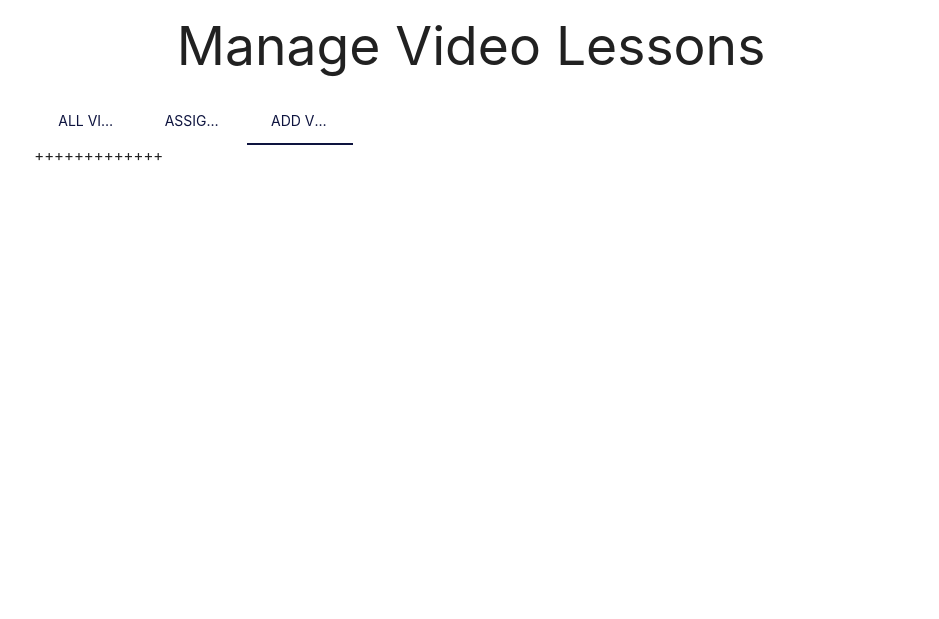
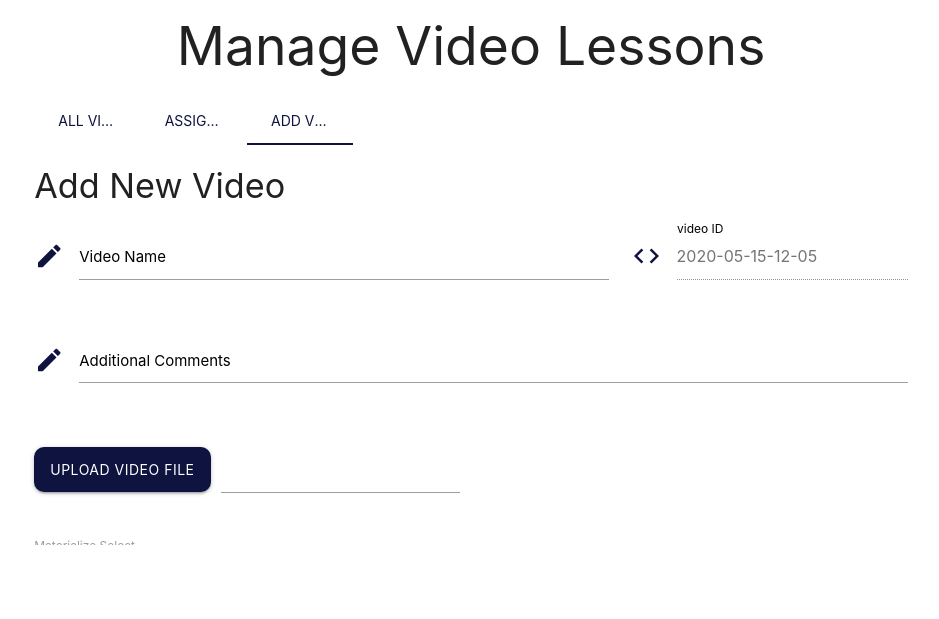
Before and after one commit to yongtheskill/StarHorizonElearning, a Django app: page /videoLessons/manage/ in a window 1280 px wide, after a click on "ADD VIDEOS". Shown: the part 64-683 px from the top of the page, without its empty margins (169-1108 px from the left). Run offline with Django 3.2, Linux system fonts and the light colour scheme; a user stored in the database is signed in.

Commit message:
video upload system

```diff
--- a/templates/base.html
+++ b/templates/base.html
@@ -1,6 +1,7 @@
 <!DOCTYPE html>
 <html>
   <head>
+
     {% load static %}
     <!--Import Google Icon Font-->
     <link href="https://fonts.googleapis.com/icon?family=Material+Icons" rel="stylesheet">
@@ -13,6 +14,9 @@
     <!--Let browser know website is optimized for mobile-->
     <meta name="viewport" content="width=device-width, initial-scale=1.0"/>
 
+  </head>
+
+  <body>
     <!-- navbar -->
     <div class="navbar-fixed">
       <nav class="transparent z-depth-0">
@@ -42,9 +46,7 @@
         </div>
       </nav>
     </div>
-  </head>
-
-  <body>
+    {% if notAuthorised != True %}
       <div class="container">
         {% block content %}
         {% endblock %}
@@ -53,13 +55,72 @@
       {% block fullWidthContent %}
       {% endblock %}
 
+
+
+
       <!--JavaScript at end of body for optimized loading-->
       <script src="https://code.jquery.com/jquery-3.4.1.min.js"
       integrity="sha256-CSXorXvZcTkaix6Yvo6HppcZGetbYMGWSFlBw8HfCJo=" crossorigin="anonymous"></script>
       <script type="text/javascript" src="{% static "js/materialize.min.js" %}"></script>
-
       {% block javascript %}
       {% endblock %}
+
+      {% if error %}
+      <!-- Modals -->
+      <div id="baseModal" class="modal accent-1">
+        <div class="modal-content">
+
+          <h4 class="text-primary center-align"> <i class="material-icons text-accent-2">error</i> {{error}}</h4>
+        </div>
+      </div>
+      {% endif %}
+      {% if notification %}
+      <!-- Modals -->
+      <div id="baseModal" class="modal accent-1">
+        <div class="modal-content">
+
+          <h4 class="text-primary center-align"> <i class="material-icons text-accent-2">notification</i> {{notification}}</h4>
+        </div>
+      </div>
+      {% endif %}
+      {% if notification or error %}
+      <!-- JS for modals -->
+      <script>
+        document.addEventListener('DOMContentLoaded', function() {
+          var elems = document.querySelectorAll('#baseModal');
+          var instances = M.Modal.init(elems);
+          var instance = M.Modal.getInstance($("#baseModal"));
+          instance.open();
+        });
+      </script>
+      {% endif %}
+    {% else %}
+      <!--JavaScript at end of body for optimized loading-->
+      <script src="https://code.jquery.com/jquery-3.4.1.min.js"
+      integrity="sha256-CSXorXvZcTkaix6Yvo6HppcZGetbYMGWSFlBw8HfCJo=" crossorigin="anonymous"></script>
+      <script type="text/javascript" src="{% static "js/materialize.min.js" %}"></script>
+      <!-- Modals -->
+      <div id="baseModal" class="modal accent-1">
+        <div class="modal-content">
+
+          <h4 class="text-primary center-align"> <i class="material-icons text-accent-2">error</i> You are not authorised to view this page.</h4>
+        </div>
+        <div style="background-color: #0e143f; border-top: 1px solid; border-color: white;" class="modal-footer">
+          <a href="/" class="modal-close waves-effect waves-green btn-flat text-primary ">Home</a>
+        </div>
+      </div>
+      <!-- JS for modals -->
+      <script>
+        document.addEventListener('DOMContentLoaded', function() {
+          var elems = document.querySelectorAll('#baseModal');
+          var instances = M.Modal.init(elems, {dismissible: false});
+          var instance = M.Modal.getInstance($("#baseModal"));
+          instance.open();
+        });
+      </script>
+    {% endif %}
+
+
   </body>
 
 </html>
--- a/videoLessons/models.py
+++ b/videoLessons/models.py
@@ -5,10 +5,10 @@ class Video(models.Model):
 
     videoName = models.CharField(max_length=200, verbose_name="video name")
     videoID = models.CharField(max_length=200, verbose_name="video id")
+    additionalComments = models.CharField(max_length=5000, verbose_name="additional comments", null=True)
     videoURL = models.CharField(max_length=1000, verbose_name="video url", null=True)
     #the url to be linked for students to go to after watching the video
     completeionURL = models.CharField(max_length=1000, verbose_name="url to go to after completion", null=True)
-    videoFile = models.FileField()
 
     def __str__(self):
          return self.courseName
--- a/videoLessons/templates/videoLessons/manage.html
+++ b/videoLessons/templates/videoLessons/manage.html
@@ -46,8 +46,59 @@
     </div>
 
     <div id="add" class="col s12">
-        +++++++++++++
+        <div>
+            <h4>Add New Video</h4>
+            <form method="POST" enctype="multipart/form-data">{% csrf_token %}
+                <input type="hidden" name="managementAction" value="create" />
 
+                <div class="row">
+                    <div class="input-field col s12 m8">
+                        <i class="material-icons text-accent-1 prefix">mode_edit</i>
+                        <input class="black-text" type="text" name="videoName" id="id_videoName" autofocus required>
+                        <label class="black-text" for="id_videoName">Video Name</label>
+                    </div>
+                    <div class="input-field col s12 m4">
+                        <i class="material-icons text-accent-1 prefix">code</i>
+                        <input disabled class="grey-text text-darken-1" type="text" name="videoID" id="id_videoID" value="{{videoIDtoUse}}" required>
+                        <label class="black-text text-darken-4" for="id_videoID">video ID</label>
+                    </div>
+                </div>
+
+                <div class="row">
+                    <div class="input-field col s12">
+                        <i class="material-icons text-accent-1 prefix">mode_edit</i>
+                    <textarea class="black-text materialize-textarea" name="additionalComments" id="id_additionalComments" ></textarea>
+                    <label class="black-text" for="id_additionalComments">Additional Comments</label>
+                    </div>
+                </div>
+
+                <div class="row">
+                    <div class="col s12 m6">
+                        <div class="file-field input-field">
+                            <div class="btn accent-1">
+                            <span>Upload Video File</span>
+                            <input name="videoFile" type="file" accept=".mp4" class="validate">
+                            </div>
+                            <div class="file-path-wrapper">
+                            <input class="file-path validate" type="text">
+                            </div>
+                        </div>
+                    </div>
+                </div>
+
+                <div class="row">
+                    <div class="input-field col s12 m6">
+                        <select>
+                        <option value="" disabled selected>Choose your option</option>
+                        <option value="1">Option 1</option>
+                        <option value="2">Option 2</option>
+                        <option value="3">Option 3</option>
+                        </select>
+                        <label>Materialize Select</label>
+                    </div>
+                </div>
+            </form>
+        </div>
     </div>
 
 </div>
@@ -60,6 +111,7 @@
 
 $(document).ready(function(){
     $('.tabs').tabs({ swipeable: true, duration: 300 });
+    $('select').formSelect();
   });
 
 </script>
--- a/videoLessons/views.py
+++ b/videoLessons/views.py
@@ -1,12 +1,84 @@
 from django.shortcuts import render
 from django.contrib.auth.decorators import login_required
-from django.views.generic.edit import CreateView
 from django.urls import reverse_lazy
+
+
+from .fileHandler import handle_uploaded_file
 
 from .models import Video
 
+import pytz
+sgp = pytz.timezone('Asia/Singapore')
+from datetime import datetime
 
-# Management page
+
+#management page
+@login_required
 def manageVideoLessons(request):
+    nowTime = datetime.now()
+    timestamp = nowTime.strftime("%Y-%m-%d-%H-%M")
 
-    return render(request, 'videoLessons/manage.html')
+    if request.user.accountType != 'Teacher':
+        context = {"notAuthorised": True}
+        return render(request, 'videoLessons/manage.html', context)
+
+
+    #if submitting project to be created
+    if request.method == 'POST':
+
+        #if video is being created
+        if request.POST["managementAction"] == "create":
+            #get values from submitted form
+            videoName = request.POST["videoName"]
+            additionalComments = request.POST["additionalComments"]
+            videoID = request.POST["videoID"]
+            completeionURL = request.POST["completeionURL"]
+
+
+            #validate that video name is unique
+            if (Video.objects.filter(videoName=videoName).exists()):
+                #return values that were already filled so that they dont have to be entered again
+                context = {"videoIDtoUse": timestamp, "error":"Sorry, a video with this name already exists, please choose a different name for your video.", }
+                return render(request, 'videoLessons/manage.html', context)
+            else:
+
+                if 'videoFile' in request.FILES:
+                    #handle files
+                    fileStatus = handle_uploaded_file(request.FILES['videoFile'], videoID)
+                    if fileStatus == "error":
+                        #return error
+                        context = {"videoIDtoUse": timestamp, "error": "Error, the video ID already exists, please try again", }
+                        return render(request, 'videoLessons/manage.html', context)
+
+                    else:
+                        #set videoURL
+                        videoURL = fileStatus
+
+                else:
+                    #return error
+                    context = {"videoIDtoUse": timestamp, "error": "No video file uploaded, please select a video file to upload", }
+                    return render(request, 'videoLessons/manage.html', context)
+
+
+                #create project with entered values
+                newVideo = Video()
+                newVideo.videoName = videoName
+                newVideo.additionalComments = additionalComments
+                newVideo.videoID = videoID
+                newVideo.videoURL = videoURL
+                newVideo.completeionURL = completeionURL
+                newVideo.save()
+                #return success
+                context = {"videoIDtoUse": timestamp, "notification": "Video: %s successfully created!" % (videoName), }
+                return render(request, 'videoLessons/manage.html', context)
+
+
+        else:
+            #return empty form
+            context = {"videoIDtoUse": timestamp, }
+            return render(request, 'videoLessons/manage.html', context)
+
+    else:
+        #return empty form
+        context = {"videoIDtoUse": timestamp, }
+        return render(request, 'videoLessons/manage.html', context)
```
Also changed, not shown: videoLessons/fileHandler.py (added, +15 -0 lines), db.sqlite3. Lines whose indentation alone changed are shown as unchanged.
